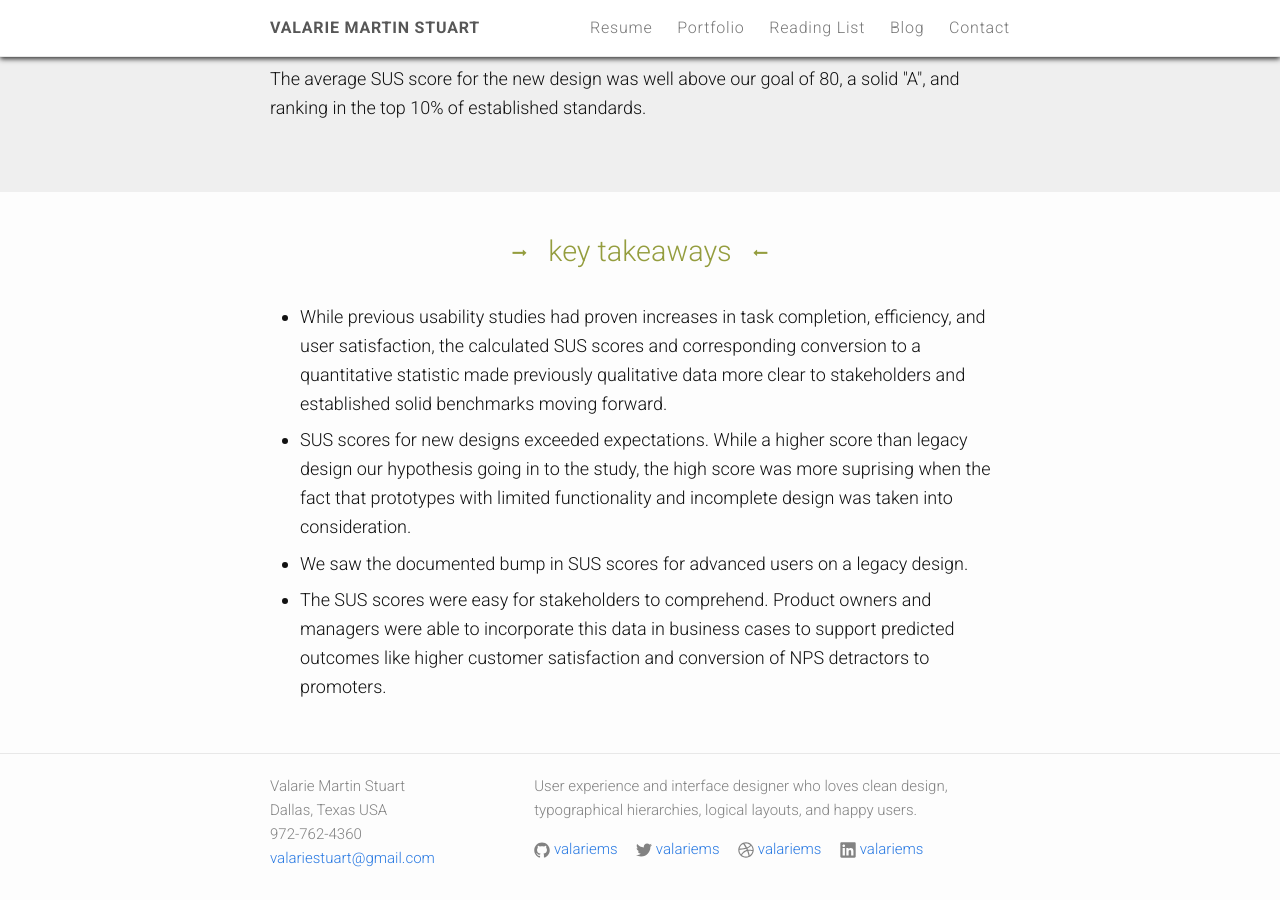
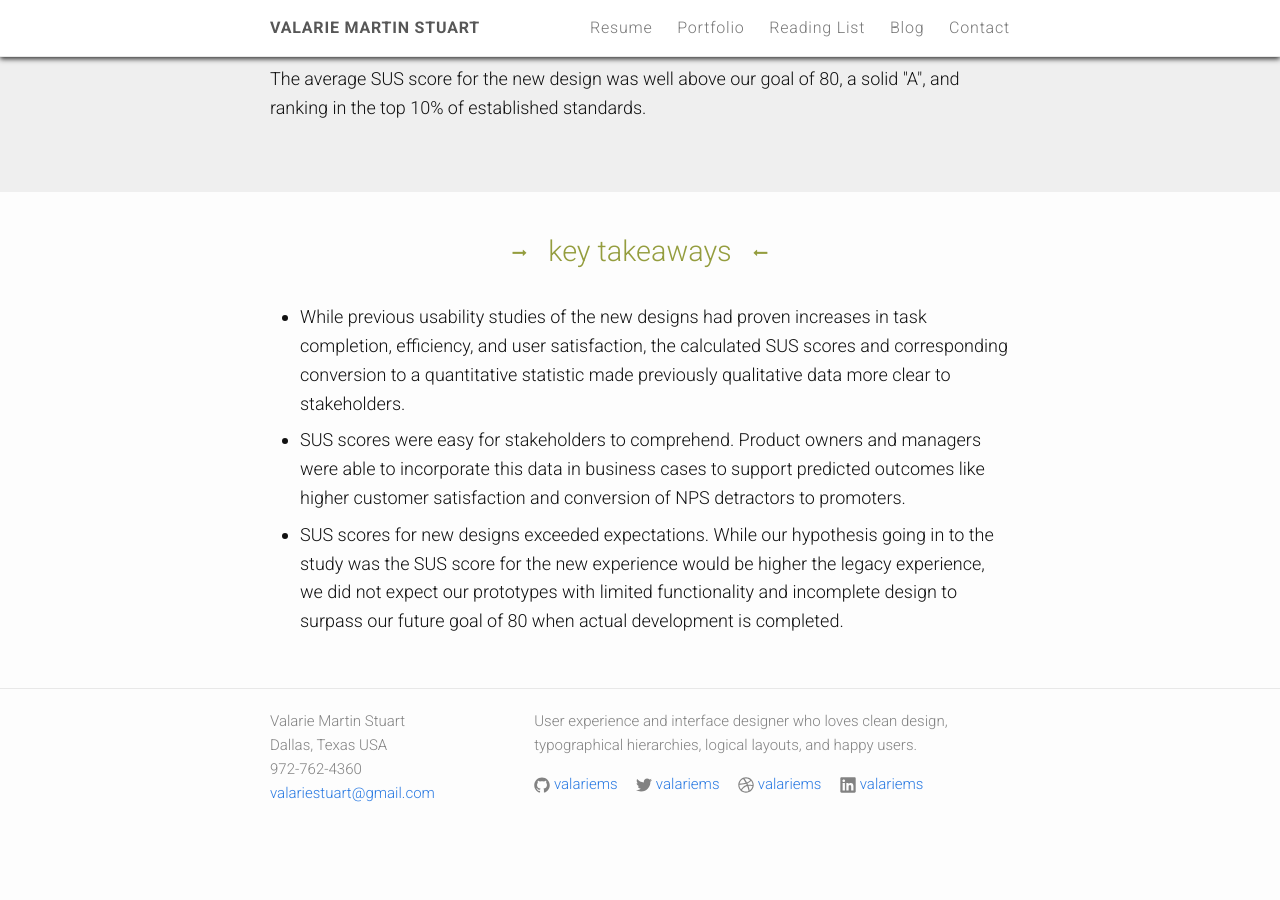
Before and after one commit to valariems/valariems.github.io, a Jekyll site: the page built from portfolio-measuring-usability.html, in a window 1280 px wide and 900 px high, scrolled down 3182 px. Built offline with Jekyll 4.4.1, drawn with Linux system fonts in a browser that asks for light colours; nearby versions of some CDN libraries; after the commit the page ends 4017 px from its top, so only the background shows below that.

Commit message:
Update takeaways.

```diff
--- a/portfolio-measuring-usability.html
+++ b/portfolio-measuring-usability.html
@@ -101,10 +101,9 @@ layout: about-story
       <i class="fa fa-long-arrow-left"></i>
     </h3>
     <ul>
-      <li class="mb-8">While previous usability studies had proven increases in task completion, efficiency, and user satisfaction, the calculated SUS scores and corresponding conversion to a quantitative statistic made previously qualitative data more clear to stakeholders and established solid benchmarks moving forward.</li>
-      <li class="mb-8">SUS scores for new designs exceeded expectations. While a higher score than legacy design our hypothesis going in to the study, the high score was more suprising when the fact that prototypes with limited functionality and incomplete design was taken into consideration.</li>
-      <li class="mb-8">We saw the documented bump in SUS scores for advanced users on a legacy design.</li>
-      <li class="mb-8">The SUS scores were easy for stakeholders to comprehend. Product owners and managers were able to incorporate this data in business cases to support predicted outcomes like higher customer satisfaction and conversion of NPS detractors to promoters.</li>
+      <li class="mb-8">While previous usability studies of the new designs had proven increases in task completion, efficiency, and user satisfaction, the calculated SUS scores and corresponding conversion to a quantitative statistic made previously qualitative data more clear to stakeholders.</li>
+      <li class="mb-8">SUS scores were easy for stakeholders to comprehend. Product owners and managers were able to incorporate this data in business cases to support predicted outcomes like higher customer satisfaction and conversion of NPS detractors to promoters.</li>
+      <li class="mb-8">SUS scores for new designs exceeded expectations. While our hypothesis going in to the study was the SUS score for the new experience would be higher the legacy experience, we did not expect our prototypes with limited functionality and incomplete design to surpass our future goal of 80 when actual development is completed.</li>
     </ul
   </div>
 </section>
```
